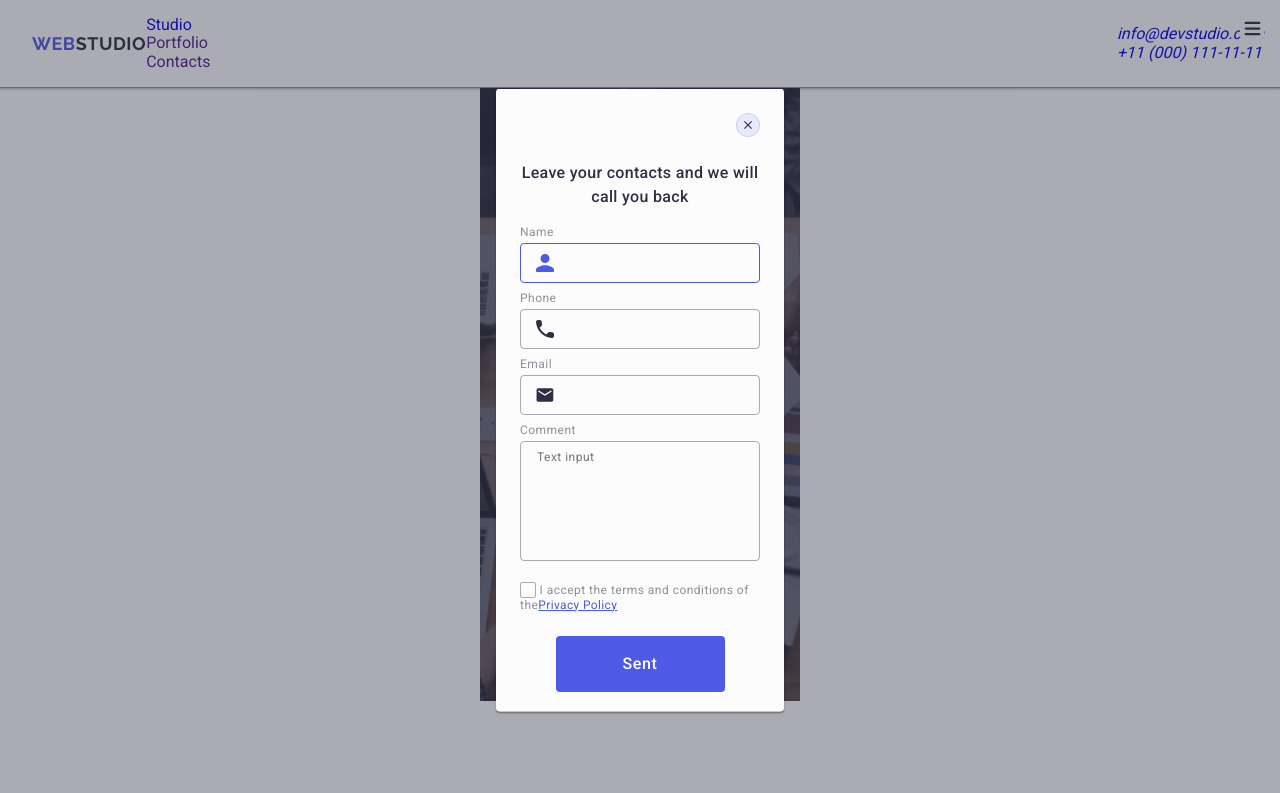
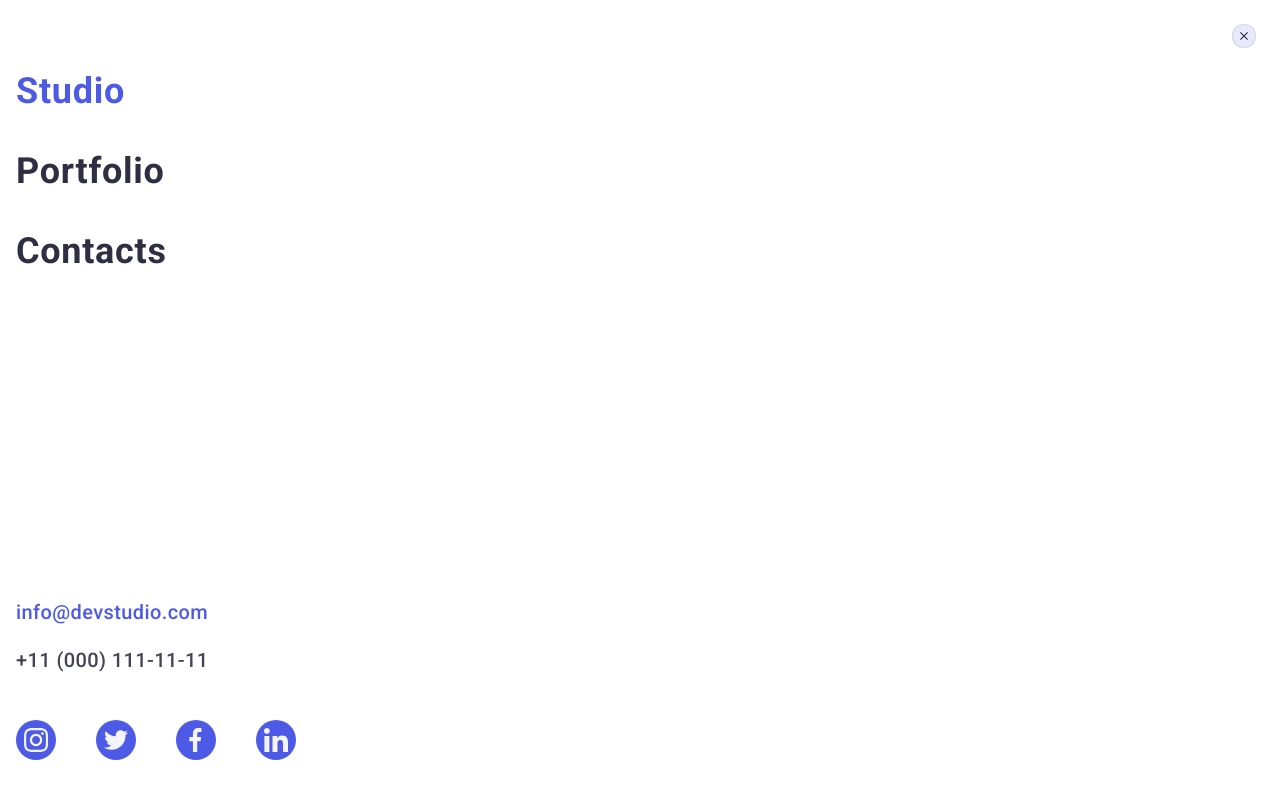
Before and after one commit to SvitlanaOseichuk/goit-markup-hm-06, a plain HTML site: page index.html in a window 1280 px wide. Shown: the top 793 px of the page. Drawn offline with nearby package versions, Linux system fonts and the light colour scheme.

Commit message:
test finish

```diff
--- a/css/styles.css
+++ b/css/styles.css
@@ -692,7 +692,7 @@ svg {
     /* width: 408px;
     min-height: 584px; */
     width: 288px;
-    height: 623px;
+    min-height: 623px;
     overflow: auto;
     background-color: var(--c-window);
     border-radius: 4px;
--- a/index.html
+++ b/index.html
@@ -511,7 +511,7 @@
 
 
 <!--mobile MENU -->
- <div class="menu-container is-ope">
+ <div class="menu-container is-open">
     <button class="modal-close" type="button">
         <svg class="modal-svg-close" width="8" height="8">
             <use href="./images/icons.svg#icon-close"></use>
```
